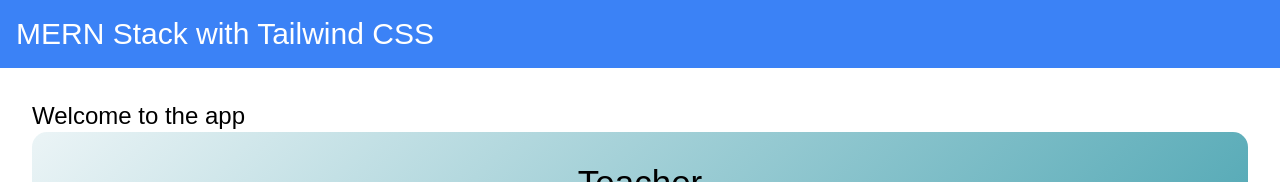
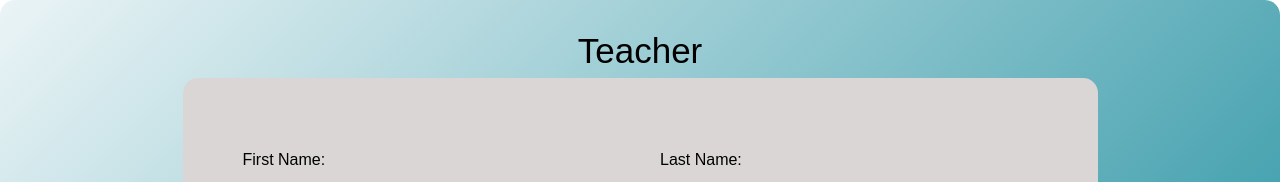
Before and after one commit to Sathiskumarssf/School-management, a React (Create React App) app in the folder client/: page / in a window 1280 px wide. Shown: the top 182 px of the page. Built offline with nearby package versions, Linux system fonts and the light colour scheme.

Commit message:
second commit

```diff
--- a/client/src/App.js
+++ b/client/src/App.js
@@ -1,19 +1,30 @@
-import React from 'react';
+
 import AddDetails from './Pages/addDetails/addDetails';
 
-function App() {
+
+import React from "react";
+import { BrowserRouter as Router, Route, Routes } from "react-router-dom";
+import Navbar from "./components/Navbar/Navbar";
+import Footer from "./components/Footer/Footer";
+
+
+const App = () => {
   return (
-    <div className="App">
-      <header className="bg-blue-500 p-4 text-white">
-        <h1 className="text-3xl">MERN Stack with Tailwind CSS</h1>
-      </header>
-      <main className="p-8">
-        <h2 className="text-2xl">Welcome to the app</h2>
+    <Router>
+      <div>
         <AddDetails/>
-      </main>
+        <Navbar />
+        <Footer/>
 
-    </div>
+        <Routes>
+          <Route path="/Navbar" element={<div>About Page</div>} />
+          <Route path="/AddDetails" element={<div>AddDetails</div>} />
+
+        </Routes>
+
+      </div>
+    </Router>
   );
-}
+};
 
 export default App;
```
